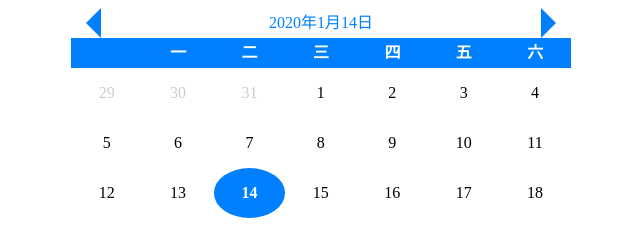
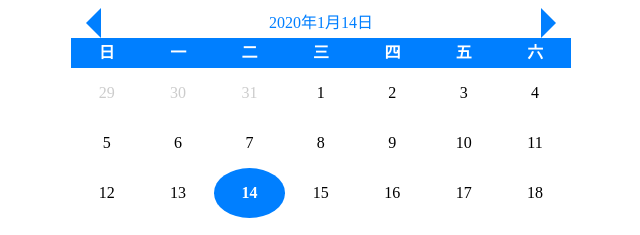
Before and after one commit to Curryzz/vue-calendar, a plain HTML site: page index.html in a window 1280 px wide. Shown: the top 235 px of the page, 37-677 px from the left. Drawn offline with nearby package versions, Linux system fonts and the light colour scheme.

Commit message:
test push 2

```diff
--- a/index.html
+++ b/index.html
@@ -84,7 +84,7 @@
             </div>
             <div class="date-content">
                 <div class="week-header">
-                    <div></div>
+                    <div>日</div>
                     <div>一</div>
                     <div>二</div>
                     <div>三</div>
```
